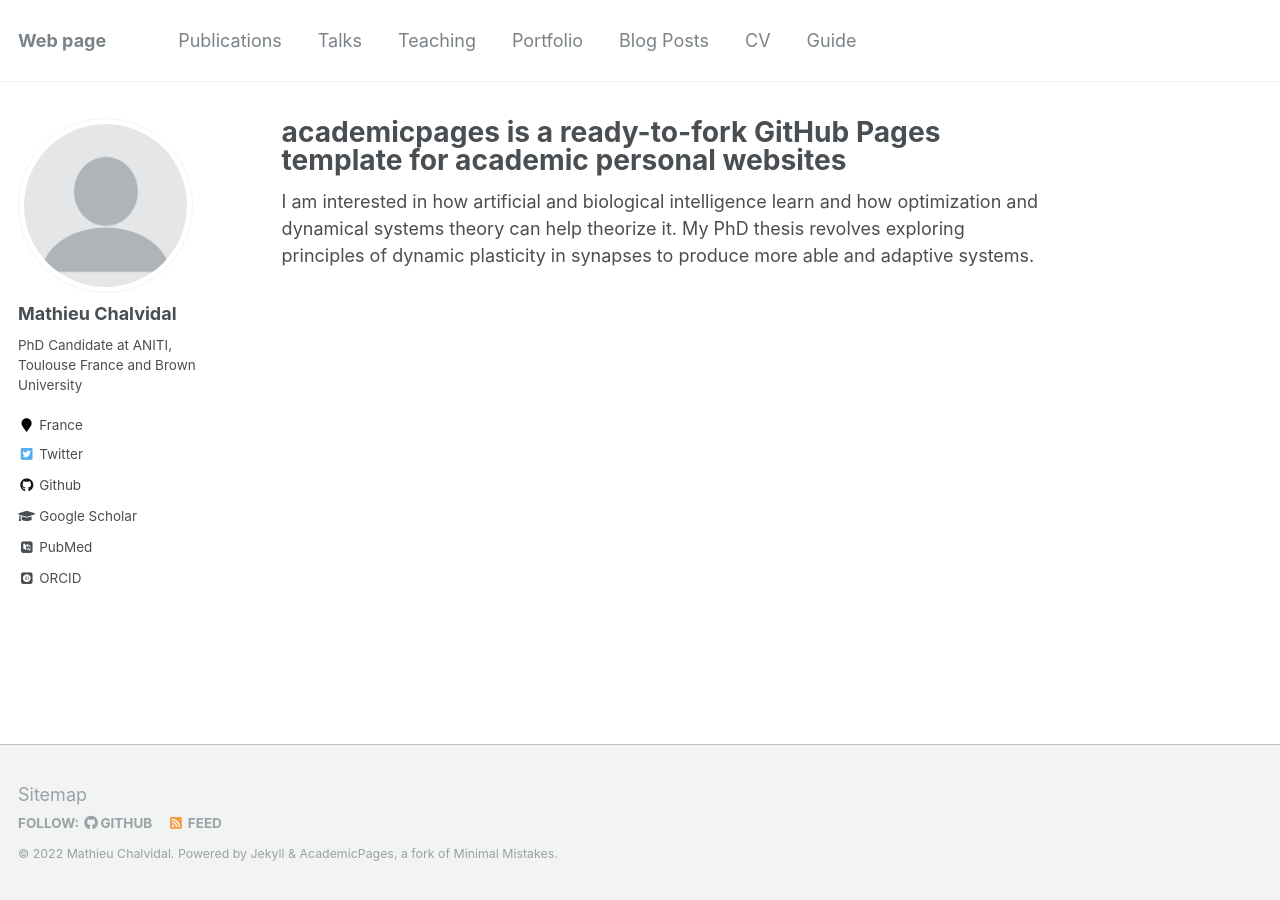
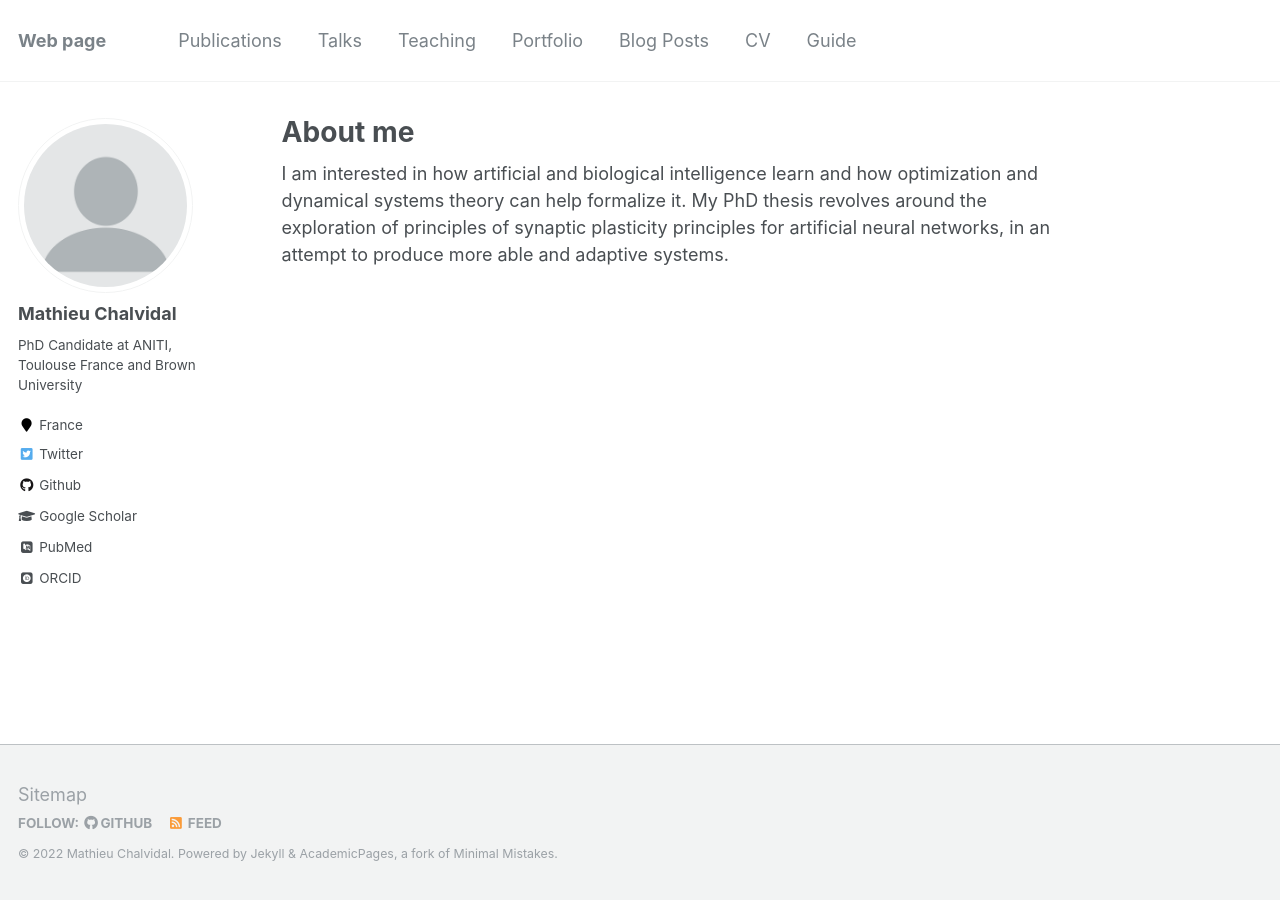
Before and after one commit to mathieuchal/mathieuchal.github.io, a Jekyll site: the page built from _pages/about.md, in a window 1280 px wide. Built offline with Jekyll 4.4.1, drawn with Linux system fonts in a browser that asks for light colours; some web fonts are replaced.

Commit message:
Update about.md

```diff
--- a/_pages/about.md
+++ b/_pages/about.md
@@ -1,6 +1,6 @@
 ---
 permalink: /
-title: "academicpages is a ready-to-fork GitHub Pages template for academic personal websites"
+title: "About me"
 excerpt: "About me"
 author_profile: true
 redirect_from:
@@ -8,4 +8,4 @@ redirect_from:
   - /about.html
 ---
 
-I am interested in how artificial and biological intelligence learn and how optimization and dynamical systems theory can help theorize it. My PhD thesis revolves exploring principles of dynamic plasticity in synapses to produce more able and adaptive systems.
+I am interested in how artificial and biological intelligence learn and how optimization and dynamical systems theory can help formalize it. My PhD thesis revolves around the exploration of principles of synaptic plasticity principles for artificial neural networks, in an attempt to produce more able and adaptive systems.
```
